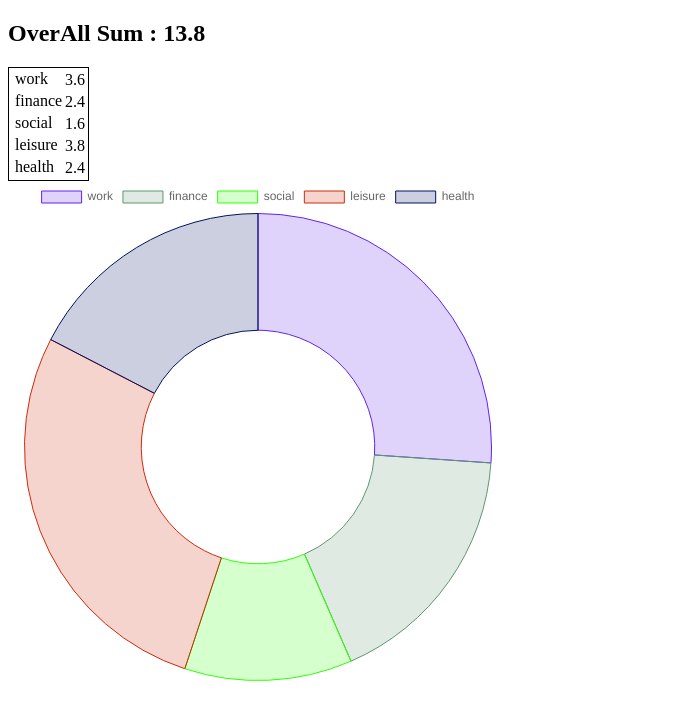
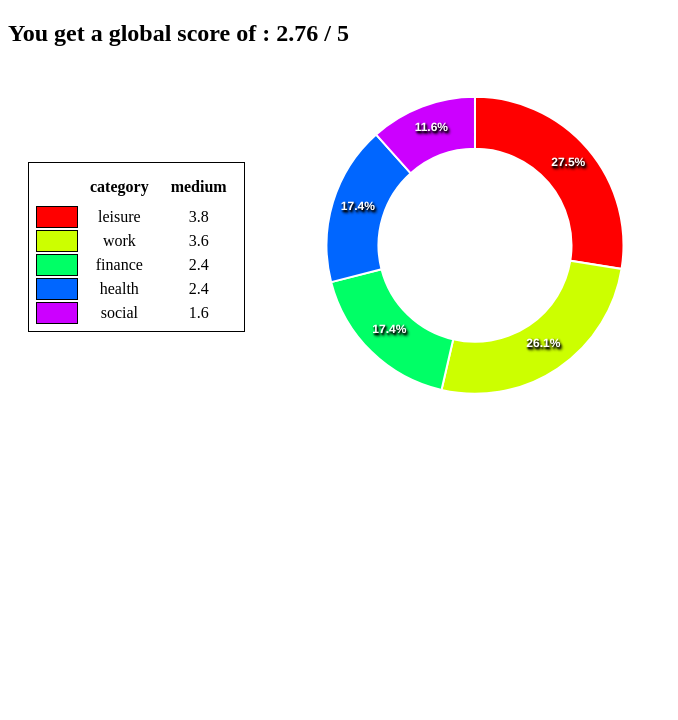
Before and after one commit to LeSuiss/test-technique-cs, a React (Create React App) app: page / in a window 1280 px wide. Shown: the top 720 px of the page, without its empty margins (0-678 px from the left). Built offline with nearby package versions, Linux system fonts and the light colour scheme.

Commit message:
cleaning and final tests

```diff
--- a/src/components/DoughnutGraph.js
+++ b/src/components/DoughnutGraph.js
@@ -1,60 +1,24 @@
 import React from 'react'
-import { Chart as ChartJS, ArcElement, Tooltip, Legend } from 'chart.js';
-import { Doughnut } from 'react-chartjs-2';
-import { getRandomColor } from '../utils/getRandomColor';
+import Chart from "react-apexcharts";
 
+const DoughnutGraph = ({ data, colors }) => {
 
-const DoughnutGraph = ({ data = [1, 2, 4], labels }) => {
-
-  ChartJS.register(ArcElement, Tooltip, Legend);
-
-
-
-  //set array of Color
-  const colors = Object.values(data).map(color => getRandomColor())
-  // same but changin opacity from 0.2 to 1
-  const borderColor = colors.map(color => color.slice(0, color.length - 5) + '1)')
-
-  const graphData = {
-    labels: labels,
-    datasets: [
-      {
-        label: labels ?? null,
-        data: data,
-        backgroundColor: colors,
-        borderColor: borderColor,
-        borderWidth: 1,
-      },
-    ],
-    options: {
-      plugins: {
-        datalabels: {
-          display: true,
-          backgroundColor: '#ccc',
-          borderRadius: 3,
-          font: {
-            color: 'red',
-            weight: 'bold',
-          }
-        },
-        doughnutlabel: {
-          labels: [{
-            text: '550',
-            font: {
-              size: 20,
-              weight: 'bold'
-            }
-          }, {
-            text: 'total'
-          }]
+  return <Chart
+    series={data}
+    type="donut"
+    width="380"
+    options={{
+      colors: colors,
+      legend: { show: false },
+      tooltip: {
+        custom: function ({ series, seriesIndex, dataPointIndex, w }) {
+          return '<div class="arrow_box">' +
+            '<span > ' + series[seriesIndex] + ' / 5  </span>' +
+            '</div>'
         }
       }
-
-    }
-  }
-
-
-  return <Doughnut data={graphData} />
+    }}
+  />
 }
 
 export default DoughnutGraph
--- a/src/index.css
+++ b/src/index.css
@@ -1,8 +1,48 @@
 
 table{
-  border: solid 1px black
+  border: solid 1px black;
+  padding:5px
 }
 
-#graphContainer{
-  max-width: 500px;
+table>*{
+  margin:5px;
 }
+
+thead tr{
+  font-weight: bold;
+  padding: 5px;
+}
+
+td:first-of-type{
+  padding:17px;
+}
+
+td:not(td:first-of-type){
+  padding:0 10px;
+}
+
+tbody td:first-of-type{
+  border: solid 1px black;
+  padding:10px ;
+}
+tbody td:not(td:first-of-type){
+  text-align: center;
+}
+
+#detailedScoreContainer{
+  width:auto;
+  display:flex;
+  align-items: center;
+}
+
+#detailedScoreContainer>*{
+  margin:20px
+}
+
+.arrow_box{
+  padding:2px
+}
+.apexcharts-datalabels{
+  text-shadow: 1px 2px 2px black;
+  font-weight: bold;
+}
--- a/src/pages/OverviewingData.js
+++ b/src/pages/OverviewingData.js
@@ -1,9 +1,12 @@
 import React from 'react'
 import DoughnutGraph from '../components/DoughnutGraph'
-import data from '../data.json'
+import data from '../API/data.json'
 import { with2Decimals } from '../utils/numbers'
+import { getRainBowColors } from '../utils/getRainbowColors'
 
 const OverviewingData = () => {
+
+  const colors = getRainBowColors(Object.values(data).length)
 
   function getMedium(arrayOfEntities) {
 
@@ -13,45 +16,53 @@ const OverviewingData = () => {
     const medium = sum / arrayOfEntities.length
 
     //return medium with 2 decimals max
-    return with2Decimals(medium)
+    return medium
   }
 
-  const fieldMediums = Object.keys(data).map(fieldName => ({ name: fieldName, medium: getMedium(data[fieldName]) }))
-  const globalSum = with2Decimals(Object.values(data)
-    .reduce((acc, current) => acc + getMedium(current), 0))
+  const dataFields = Object.keys(data)
+    .map(fieldName => ({ name: fieldName, medium: getMedium(data[fieldName]) }))
+    .sort((a, b) => b.medium - a.medium)
+
+  const globalScore = Object.values(data)
+    .reduce((acc, current) => acc + getMedium(current), 0)
+
+  const globalMedium = globalScore / Object.values(data).length
 
   return (
     <>
       <h2>
-        OverAll Sum : {globalSum}
+        You get a global score of : {with2Decimals(globalMedium)} / {Object.values(data).length}
       </h2>
 
-      <table>
-        <tbody>
-
-          {fieldMediums.map(field =>
-            <>
-              <tr>
+      <div id="detailedScoreContainer">
+        <table>
+          <thead>
+            <tr>
+              <td />
+              <td>category</td>
+              <td>medium </td>
+            </tr>
+          </thead>
+          <tbody>
+            {dataFields.map((field, index) =>
+              <tr key={`key_${field.name}`}>
+                <td style={{ backgroundColor: colors[index], width: '20px' }} />
                 <td>
-
+                  {field.name}
                 </td>
-                {field.name}
-
                 <td>
-                  {field.medium}
+                  {with2Decimals(field.medium)}
                 </td>
               </tr>
-            </>
-          )}
-        </tbody>
-      </table>
-
-      <div id='graphContainer'>
+            )}
+          </tbody>
+        </table>
 
         <DoughnutGraph
-          data={fieldMediums.map(field => field.medium)}
-          labels={fieldMediums.map(field => field.name)}
+          data={dataFields.map(field => with2Decimals(field.medium))}
+          colors={colors}
         />
+
       </div>
     </>
   )
--- /dev/null
+++ b/src/utils/getRainbowColors.js
@@ -0,0 +1,12 @@
+
+//pick a color in rainbow, 0 < h < 1
+function rainbowStop(h) {
+  let f = (n, k = (n + h * 12) % 12) => .5 - .5 * Math.max(Math.min(k - 3, 9 - k, 1), -1);
+  let rgb2hex = (r, g, b) => "#" + [r, g, b].map(x => Math.round(x * 255).toString(16).padStart(2, 0)).join('');
+  return (rgb2hex(f(0), f(8), f(4)));
+}
+
+// returning an array of colors equally spread over the rainbow spectrum color
+export function getRainBowColors(num) {
+  return [...Array(num)].map((x, _x) => rainbowStop(_x / num))
+}
--- a/src/utils/getRandomColor.js
+++ /dev/null
@@ -1,5 +0,0 @@
-export function getRandomColor() {
-
-  const o = Math.round, r = Math.random, s = 255;
-  return 'rgba(' + o(r() * s) + ',' + o(r() * s) + ',' + o(r() * s) + ', 0.2)';
-}
--- a/src/utils/numbers.js
+++ b/src/utils/numbers.js
@@ -1,4 +1,3 @@
-
 const with2Decimals = (num) => Math.floor(num * 100) / 100
 
 module.exports = { with2Decimals: with2Decimals }
```
Also changed, not shown: package.json (+3 -7 lines), src/API/data.json (renamed from src/data.json), 2 other files (tests, documents, lock files or other folders).
